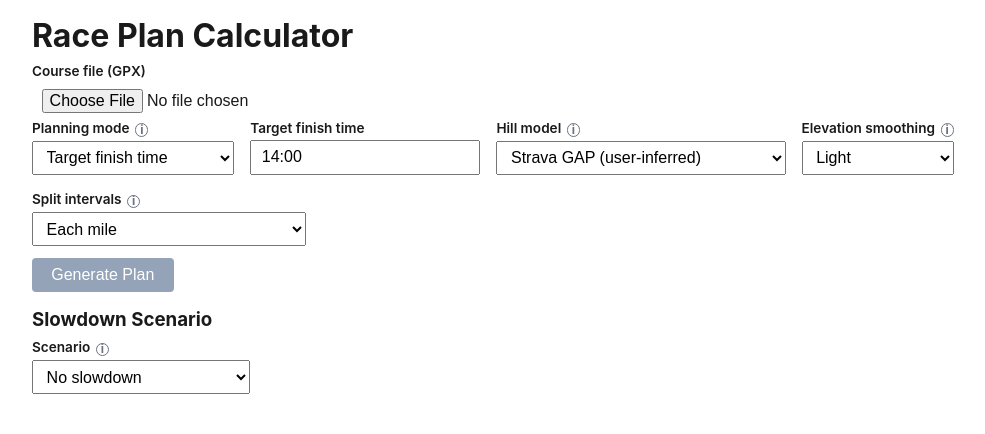
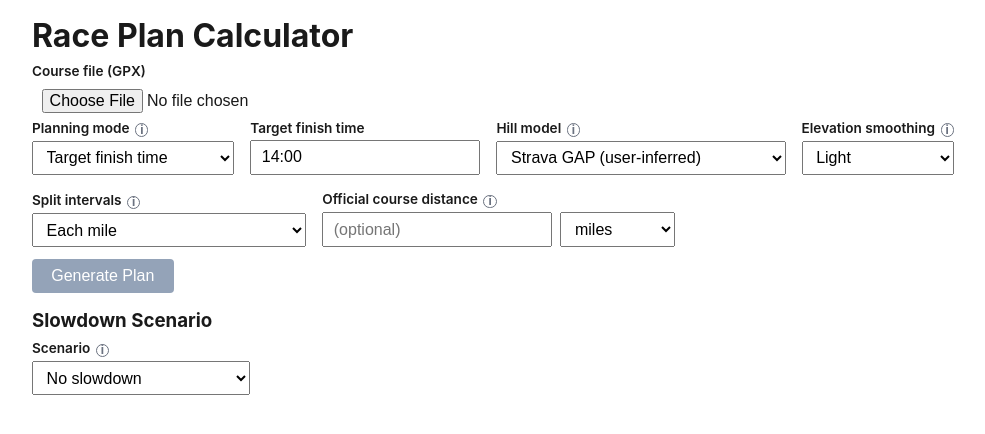
Before and after one commit to dbeatty10/race-pace-calculator, a React (Vite) app: page / in a window 1280 px wide. Shown: the top 434 px of the page, without its empty margins (144-1129 px from the left). Built offline with nearby package versions, Linux system fonts and the light colour scheme.

Commit message:
feat(ui): add official course distance input with unit dropdown and GPX comparison in summary

```diff
--- a/src/App.tsx
+++ b/src/App.tsx
@@ -40,6 +40,17 @@ function parseCustomSplits(text: string, unitFactor: number): number[] {
     .map((d) => d * unitFactor);
 }
 
+function parseOfficialDistance(
+  value: string,
+  unit: "miles" | "kilometers"
+): number | undefined {
+  const trimmed = value.trim();
+  if (trimmed === "") return undefined;
+  const parsed = parseFloat(trimmed);
+  if (!Number.isFinite(parsed) || parsed <= 0) return undefined;
+  return unit === "miles" ? parsed * METERS_PER_MILE : parsed * 1000;
+}
+
 export default function App() {
   const [gpxData, setGpxData] = useState<string | null>(null);
   const [fileName, setFileName] = useState("");
@@ -51,6 +62,10 @@ export default function App() {
   const [smoothing, setSmoothing] = useState<SmoothingLevel>("light");
   const [splitMode, setSplitMode] = useState<SplitIntervalMode>("mile");
   const [customSplitText, setCustomSplitText] = useState("");
+  const [officialDistanceValue, setOfficialDistanceValue] = useState("");
+  const [officialDistanceUnit, setOfficialDistanceUnit] = useState<
+    "miles" | "kilometers"
+  >("miles");
   const [plan, setPlan] = useState<RacePlan | null>(null);
   const [error, setError] = useState<string | null>(null);
   const [slowdownPreset, setSlowdownPreset] = useState<SlowdownPreset>("none");
@@ -83,6 +98,11 @@ export default function App() {
           ? parseCustomSplits(customSplitText, 1000)
           : undefined;
 
+      const officialDistanceM = parseOfficialDistance(
+        officialDistanceValue,
+        officialDistanceUnit
+      );
+
       const result = generateRacePlan({
         gpxData,
         modelId,
@@ -91,6 +111,7 @@ export default function App() {
         planningMode,
         splitMode,
         customSplitDistancesM,
+        officialDistanceM,
         targetFinishTimeSec:
           planningMode === "target_time"
             ? parseTargetTime(targetTime)
@@ -130,6 +151,8 @@ export default function App() {
     smoothing,
     splitMode,
     customSplitText,
+    officialDistanceValue,
+    officialDistanceUnit,
     slowdownPreset,
     slowdownMode,
     customOnsetKm,
@@ -163,6 +186,10 @@ export default function App() {
         onSplitModeChange={setSplitMode}
         customSplitText={customSplitText}
         onCustomSplitTextChange={setCustomSplitText}
+        officialDistanceValue={officialDistanceValue}
+        onOfficialDistanceValueChange={setOfficialDistanceValue}
+        officialDistanceUnit={officialDistanceUnit}
+        onOfficialDistanceUnitChange={setOfficialDistanceUnit}
         canRun={canRun}
         onRun={handleRun}
       />
--- a/src/ui/components/PlannerForm.tsx
+++ b/src/ui/components/PlannerForm.tsx
@@ -78,6 +78,21 @@ const SMOOTHING_TOOLTIP = (
   </>
 );
 
+const OFFICIAL_DISTANCE_TOOLTIP = (
+  <>
+    <p>
+      If the official certified course distance differs from the GPX-measured
+      distance, enter it here. Split labels and pace values will be shown on
+      the official scale (e.g., a "13.1 mi" split at the physical mile-13 marker).
+    </p>
+    <p>
+      Leave blank to use the GPX distance as-is. Typical use case: a GPX
+      records 26.36 mi for a marathon; you enter "26.22 miles" so splits line
+      up with on-course mile markers.
+    </p>
+  </>
+);
+
 const SPLIT_INTERVAL_TOOLTIP = (
   <>
     <p>
@@ -115,6 +130,10 @@ interface PlannerFormProps {
   onSplitModeChange: (value: SplitIntervalMode) => void;
   customSplitText: string;
   onCustomSplitTextChange: (value: string) => void;
+  officialDistanceValue: string;
+  onOfficialDistanceValueChange: (value: string) => void;
+  officialDistanceUnit: "miles" | "kilometers";
+  onOfficialDistanceUnitChange: (value: "miles" | "kilometers") => void;
   canRun: boolean;
   onRun: () => void;
 }
@@ -136,6 +155,10 @@ export function PlannerForm({
   onSplitModeChange,
   customSplitText,
   onCustomSplitTextChange,
+  officialDistanceValue,
+  onOfficialDistanceValueChange,
+  officialDistanceUnit,
+  onOfficialDistanceUnitChange,
   canRun,
   onRun,
 }: PlannerFormProps) {
@@ -245,6 +268,36 @@ export function PlannerForm({
             <option value="custom_km">Custom (kilometers)</option>
           </select>
         </div>
+
+        <div className="form-group">
+          <label htmlFor="official-distance">
+            Official course distance
+            <InfoTooltip content={OFFICIAL_DISTANCE_TOOLTIP} />
+          </label>
+          <div style={{ display: "flex", gap: "0.5rem" }}>
+            <input
+              id="official-distance"
+              type="text"
+              inputMode="decimal"
+              placeholder="(optional)"
+              value={officialDistanceValue}
+              onChange={(e) => onOfficialDistanceValueChange(e.target.value)}
+              style={{ flex: 1 }}
+            />
+            <select
+              id="official-distance-unit"
+              value={officialDistanceUnit}
+              onChange={(e) =>
+                onOfficialDistanceUnitChange(
+                  e.target.value as "miles" | "kilometers"
+                )
+              }
+            >
+              <option value="miles">miles</option>
+              <option value="kilometers">kilometers</option>
+            </select>
+          </div>
+        </div>
       </div>
 
       {(splitMode === "custom_miles" || splitMode === "custom_km") && (
--- a/src/ui/components/SummaryPanel.tsx
+++ b/src/ui/components/SummaryPanel.tsx
@@ -32,6 +32,13 @@ export function SummaryPanel({ summary }: SummaryPanelProps) {
         <dt>Course length</dt>
         <dd>{metersToMiles(summary.courseLengthMeters).toFixed(2)} mi</dd>
 
+        {Math.abs(summary.courseLengthMeters - summary.gpxDistanceMeters) > 1 && (
+          <>
+            <dt>GPX measured</dt>
+            <dd>{metersToMiles(summary.gpxDistanceMeters).toFixed(2)} mi</dd>
+          </>
+        )}
+
         <dt>Total climb</dt>
         <dd>{metersToFeet(summary.totalClimbMeters).toFixed(0)} ft</dd>
 
```
